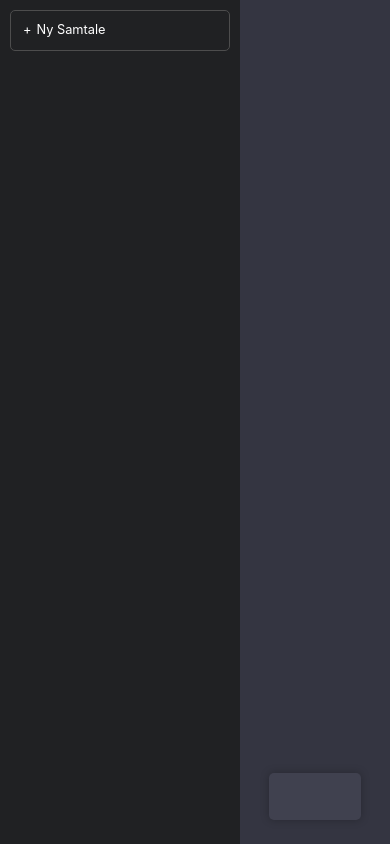
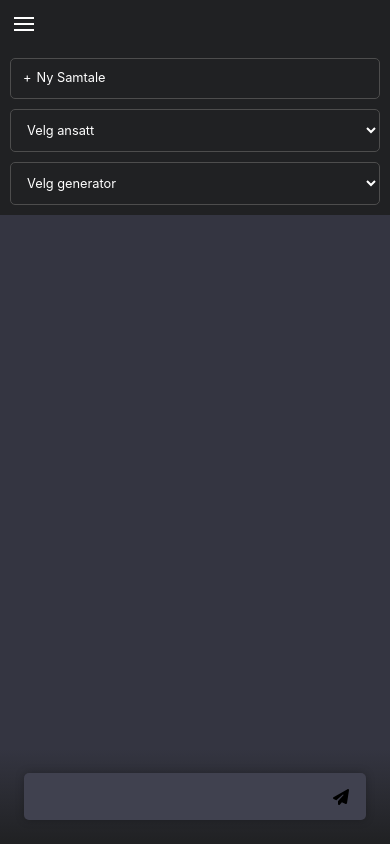
Before and after one commit to waresa/ai-ansatt, a React (Create React App) app in the folder client/: page / in a window 390 px wide. Built offline with nearby package versions, Linux system fonts and the light colour scheme.

Commit message:
oppdaterte koden

```diff
--- a/client/src/App.css
+++ b/client/src/App.css
@@ -10,11 +10,39 @@
     left: 0;
 }
 
+/* do this on phone */
+@media (max-width: 768px) {
+    .App {
+        flex-direction: column;
+    }
+    .sidemenu {
+        width: 100% !important;
+    }
+
+    .chat-input-textarea {
+        min-width: 100%;
+    }
+
+    .chat-input-icon {
+        margin-right: 35px !important;
+    }
+
+    .chat-input-holder {
+        background-image: linear-gradient(to bottom, rgba(255,0,0,0), rgb(32 33 35)) !important;
+    }
+}
+
+.nav {
+    background-color: #202123;
+}
+
+
 .sidemenu {
     width: 240px;
     background-color: #202123;
     padding: 10px;
 }
+
 
 .sidemenu-btn {
     padding: 12px;
@@ -27,6 +55,22 @@
     cursor: pointer;
 }
 
+.sidemenu-select {
+    margin-top: 10px;
+    background-color: #202123;
+    padding: 12px;
+    border: 1px solid rgb(77, 77, 77);
+    border-radius: 5px;
+    color: white;
+    text-align: left;
+    transition: 0.2s ease all;
+    font-size: 0.8rem;
+    cursor: pointer;
+    width: 100%;
+    outline: none;
+}
+
+.sidemenu-select:hover,
 .sidemenu-btn:hover {
     background-color: rgb(255, 255, 255, 0.1);
 }
@@ -50,6 +94,26 @@
     right: 0;
     margin: auto;
     color: white;
+    background-image: linear-gradient(to bottom, rgba(255,0,0,0), rgba(52, 53, 65, 1));
+
+}
+
+.chat-input-icon {
+    height: 1.5rem;
+    width: 1.5rem;
+    padding: 4px;
+    position: absolute;
+    box-sizing:border-box;
+    top:50%;
+    right:2px;
+    transform: translateY(-50%);
+    margin-right: 100px;
+    cursor: pointer;
+    border-radius: 5px;
+}
+
+.chat-input-icon:hover {
+    background-color: rgba(35, 35, 35, 0.5);
 }
 
 .chat-input-textarea {
@@ -69,6 +133,9 @@
     padding: 24px 0 24px 0;
     text-align: left;
     color: white;
+    overflow-y: scroll;
+    height: 100%;
+    padding-bottom: 100px;
 }
 
 .chat-message.chatgpt {
--- a/client/src/App.js
+++ b/client/src/App.js
@@ -2,18 +2,29 @@
 import './App.css';
 import './normal.css';
 import { useState }  from 'react';
+import Hamburger from 'hamburger-react';
+
 
 function App() {
 
   const [input, setInput] = useState('');
-  const [chatLog, setChatLog] = useState([
-
-]);
+  const [chatLog, setChatLog] = useState([]);
+  const [ansatt, setAnsatt] = useState("");
+  const [generator, setGenerator] = useState("");
 
 function clearChat() {
   setChatLog([]);
 }
 
+// function showNavbar that turns the display of the sidemenu on and off
+function showNavbar() {
+  const sidemenu = document.querySelector('.sidemenu');
+  if (sidemenu.style.display === 'none') {
+    sidemenu.style.display = 'block';
+  } else {
+    sidemenu.style.display = 'none';
+  }
+}
 
   async function handleSubmit(e) {
     e.preventDefault();
@@ -28,7 +39,7 @@ function clearChat() {
       headers: {
         'Content-Type': 'application/json'
       },
-      body: JSON.stringify({ message: messages })
+      body: JSON.stringify({ message: messages, ansatt: `${ansatt}`, generator: `${generator}`})
     });
 
     const data = await response.json();
@@ -36,12 +47,38 @@ function clearChat() {
   }
 
   return (
+
     <div className="App">
+      {window.innerWidth < 768 && (<div className='nav'><Hamburger onToggle={showNavbar} color='#fff' size={20} /></div> )}
       <aside className='sidemenu'>
         <div className='sidemenu-btn' onClick={clearChat}>
           <span>+</span>
           Ny Samtale
         </div>
+        <select className='sidemenu-select' onChange={(e) => {setAnsatt(e.target.value); setGenerator('');}}>
+          <option value=''>Velg ansatt</option>
+          <option value='markedssjef'>Markedssjef</option>
+          <option value='seo-spesialist'>SEO Spesialist</option>
+          <option value='regnskapsfører'>Regnskapsfører</option>
+          <option value='produktansvarlig'>Produktansvarlig</option>
+          <option value='social media expert'>Social Media Expert</option>
+          <option value='juridisk rådgiver'>Juridisk Rådgiver</option>
+        </select>
+
+        <select className='sidemenu-select' onChange={(e) => {setGenerator(e.target.value); setAnsatt('')}}>
+          <option value=''>Velg generator</option>
+          <option value='kode gernerator'>Kode Generering</option>
+          <option value='content generator'>Content Generering</option>
+          <option value='email generator'>Email Generering</option>
+          <option value='tekst omskriver'>Omskriv Tekst</option>
+          <option value='tekstkompressor'>Tekstkompressor</option>
+          <option value='tesktoptimaliserer'>Optimiser Tekst</option>
+          <option value='tekst forenkler for 5. klassinger'>Forenkle Tekst</option>
+          <option value='søknad generator'>Søknad Generator</option>
+          <option value='produkt beskrivelse generator'>Produkt Beskrivelse</option>
+          <option value='produkt ide generator'>Produkt Ide</option>
+          <option value='forretningsplan generator'>Forretningsplan Generator</option>
+        </select>
       </aside>
       <section className='chatbox'>
         <div className='chat-log'>
@@ -55,6 +92,11 @@ function clearChat() {
           <div className='chat-input-holder'>
             <form onSubmit={handleSubmit}>
               <input className='chat-input-textarea' value={input} onChange={e => setInput(e.target.value)} />
+              <div className='chat-input-icon'>
+              <svg xmlns="http://www.w3.org/2000/svg" viewBox="0 0 512 512">
+                <path d="M498.1 5.6c10.1 7 15.4 19.1 13.5 31.2l-64 416c-1.5 9.7-7.4 18.2-16 23s-18.9 5.4-28 1.6L284 427.7l-68.5 74.1c-8.9 9.7-22.9 12.9-35.2 8.1S160 493.2 160 480v-83.6c0-4 1.5-7.8 4.2-10.7l167.6-182.9c5.8-6.3 5.6-16-.4-22s-15.7-6.4-22-.7L106 360.8l-88.3-44.2C7.1 311.3.3 300.7 0 288.9s5.9-22.8 16.1-28.7l448-256c10.7-6.1 23.9-5.5 34 1.4z" />
+              </svg>
+              </div>
             </form>
 
           </div>
@@ -63,22 +105,15 @@ function clearChat() {
   );
 }
 
-//Q: Why does this not work? <div className={'chat-message ${message.user == "gpt" && "chatgpt"}'}>
-//A: Because it is not a template string, it is a string literal. You need to use backticks ` instead of single quotes '. Also, you need to use curly braces {} to interpolate the variable.
-//Q: give me the code
-//A: const ChatMessage = ({ message }) => {
-//   return (
-//
-
 const ChatMessage = ({ message }) => {
   return (
-    <div className={`chat-message ${message.user == "gpt" && "chatgpt"}`}>
+    <div className={`chat-message ${message.user === "gpt" && "chatgpt"}`}>
 
     <div className='chat-message-center'>
 
 
-      <div className={`avatar ${message.user == "gpt" && "chatgpt"}`}>
-        {message.user == "gpt" &&       <svg
+      <div className={`avatar ${message.user === "gpt" && "chatgpt"}`}>
+        {message.user === "gpt" &&       <svg
                       width={41}
                       height={41}
                       fill="none"
@@ -91,7 +126,7 @@ const ChatMessage = ({ message }) => {
                         fill="currentColor"
                       />
                     </svg>}
-        {message.user == "me" &&     <svg
+        {message.user === "me" &&     <svg
     viewBox="-2.4 -2.4 28.8 28.8"
     xmlns="http://www.w3.org/2000/svg"
     fill="none"
```
Also changed, not shown: client/package.json (+7 -1 lines), client/src/setupTests.js (deleted, +0 -5 lines), 2 other files (tests, documents, lock files or other folders).
